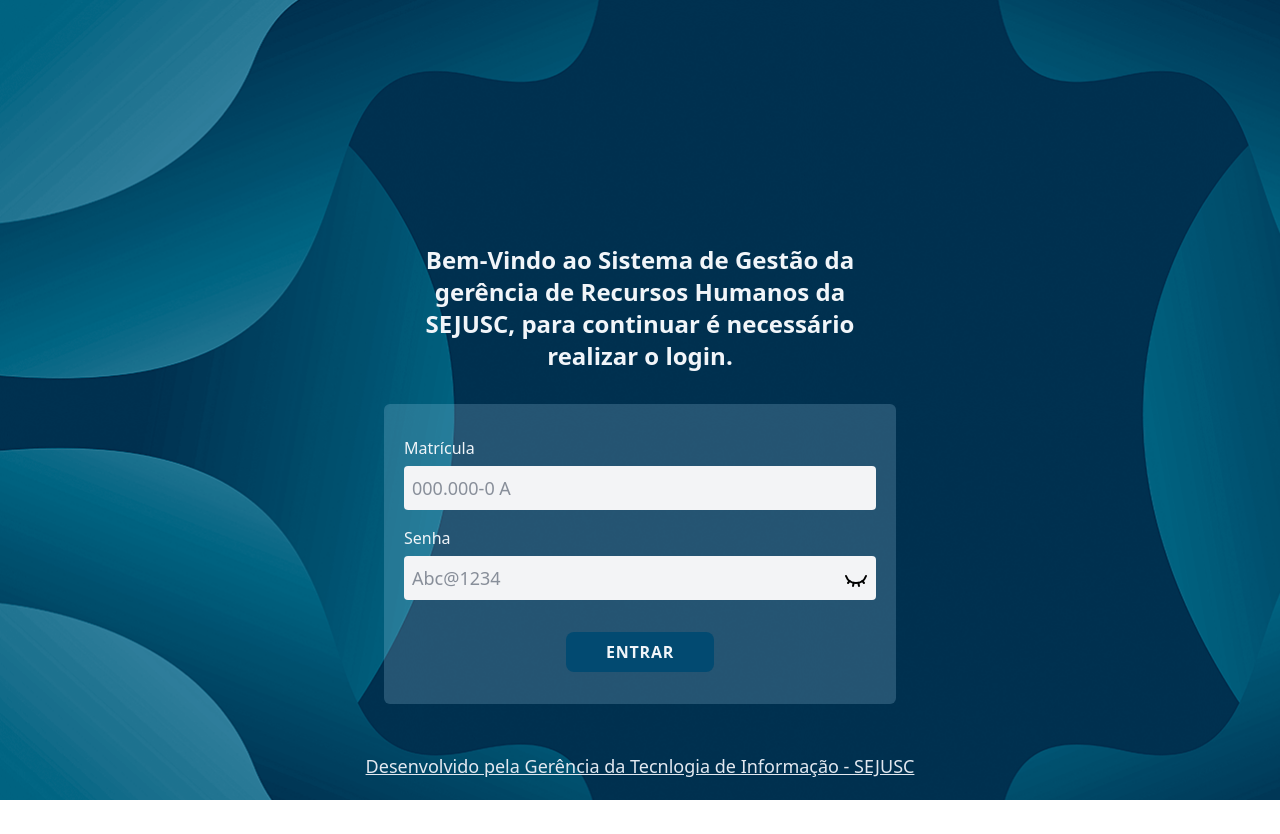
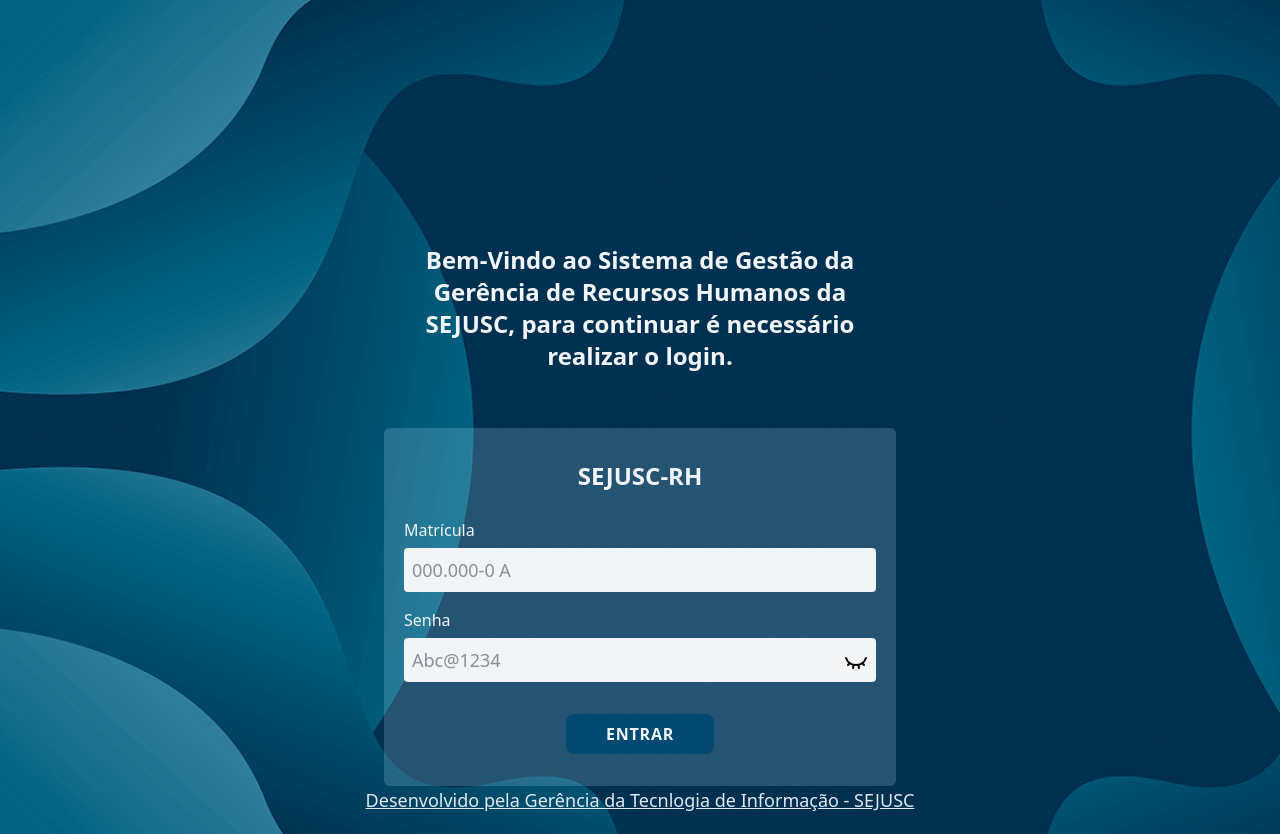
Before and after one commit to Nucleo-de-Sistemas-e-Suporte-SEJUSC/SEJUSC-RH-V3, a React (Vite) app: page / in a window 1280 px wide. Before the commit the page ends 800 px from the top, so only its background shows below. Built offline with nearby package versions, Linux system fonts and the light colour scheme.

Commit message:
refactor: titulo do sistema no FormLogin

```diff
--- a/src/feature/Login/components/FormLogin.tsx
+++ b/src/feature/Login/components/FormLogin.tsx
@@ -18,6 +18,9 @@ export default function FormLogin() {
       onSubmit={handleSubmit}
       className="flex flex-col gap-4 px-5 py-8 bg-sky-200/20 rounded-md min-w-lg"
     >
+      <h1 className="text-2xl text-center pb-2.5 font-bold text-slate-100">
+        SEJUSC-RH
+      </h1>
       <div>
         <label className="flex flex-col gap-1.5 text-slate-100 font-medium">
           Matrícula
--- a/src/pages/LoginPage.tsx
+++ b/src/pages/LoginPage.tsx
@@ -4,9 +4,9 @@ import FormLogin from "@/feature/Login/components/FormLogin";
 export default function LoginPage() {
   return (
     <main className="bg-[url(./assets/background.png)] bg-cover bg-no-repeat min-h-screen flex flex-col py-5">
-      <div className="grow flex flex-col items-center gap-8 mt-56">
+      <div className="grow flex flex-col items-center gap-14 mt-56">
         <h1 className="text-2xl text-center text-slate-100 font-semibold max-w-md">
-          Bem-Vindo ao Sistema de Gestão da gerência de Recursos Humanos da
+          Bem-Vindo ao Sistema de Gestão da Gerência de Recursos Humanos da
           SEJUSC, para continuar é necessário realizar o login.
         </h1>
         <FormLogin />
```
